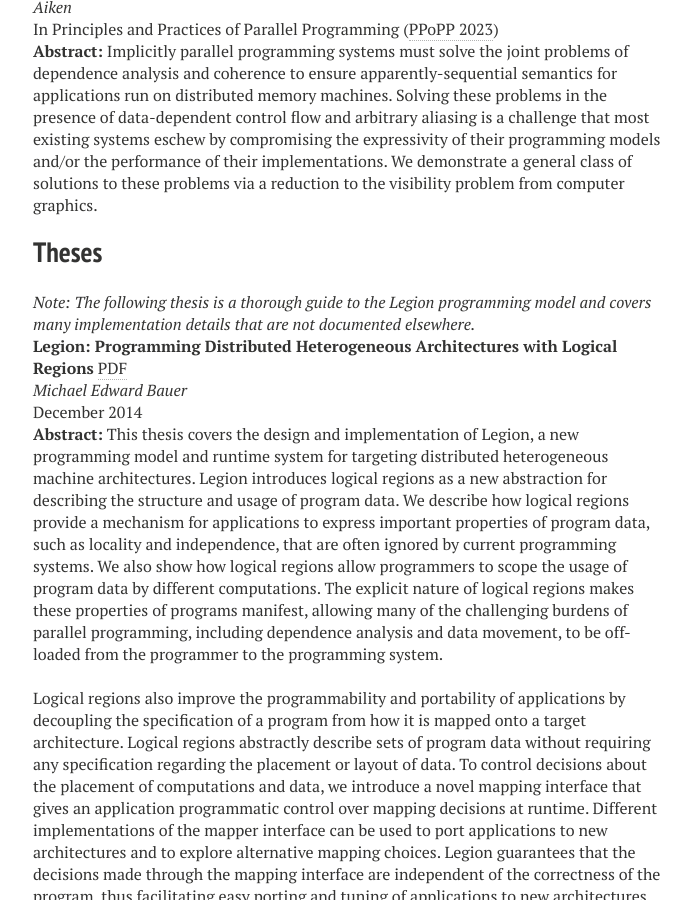
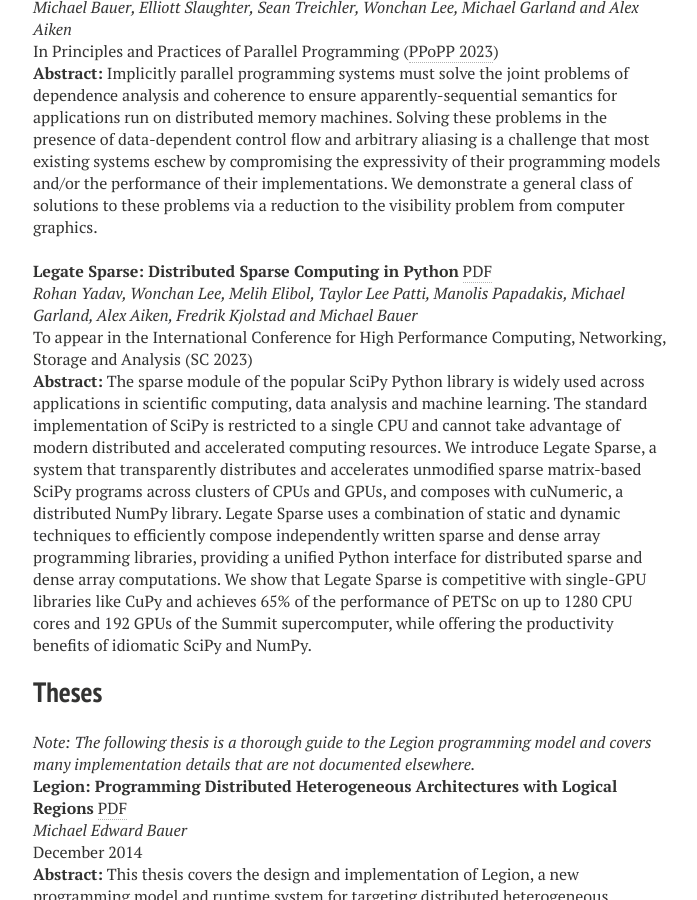
Before and after one commit to apryakhin/legion.stanford.edu, a Jekyll site: the page built from publications.md, in a window 1280 px wide and 900 px high, scrolled down 12433 px. Shown: the whole window, without its empty margins (287-984 px from the left). Built offline with Jekyll 4.4.1, drawn with Linux system fonts in a browser that asks for light colours; nearby versions of some CDN libraries; some of the changed text lies outside the part shown.

Commit message:
Add Legate Sparse paper.

```diff
--- a/publications.md
+++ b/publications.md
@@ -33,6 +33,7 @@ title: Publications
       * [Tensor Algebra (PLDI 2022)](#distal2022) \[[PDF]({{ "/pdfs/distal2022.pdf" | relative_url }})]
       * [Distributed Task Fusion (PAW-ATM 2022)](#pawatm2022) \[[PDF]({{ "/pdfs/pawatm2022.pdf" | relative_url }})]
       * [Sparse Tensor Algebra (SC 2022)](#spdistal2022) \[[PDF]({{ "/pdfs/spdistal2022.pdf" | relative_url }})]
+      * [Legate Sparse (SC 2023)](#legate-sparse2023) \[[PDF](/pdfs/legate-sparse2023.pdf)]
   * Applications:
       * [S3D-Legion (2017)](#s3d2017) \[[PDF](https://www.taylorfrancis.com/books/e/9781315277400/chapters/10.1201/b21930-12)]
       * [Soleil-X (2018)](#soleilx2018) \[[PDF]({{ "/pdfs/soleilx2018.pdf" | relative_url }})]
@@ -638,6 +639,29 @@ the performance of their implementations. We demonstrate a general class of
 solutions to these problems via a reduction to the visibility problem from
 computer graphics.
 
+
+<a name="legate-sparse2023"></a>__Legate Sparse: Distributed Sparse Computing in Python__ [PDF]({{ "/pdfs/legate-sparse2023.pdf" | relative_url }}) <br/>
+_Rohan Yadav, Wonchan Lee, Melih Elibol, Taylor Lee Patti, Manolis Papadakis, Michael Garland, Alex Aiken, Fredrik Kjolstad and Michael Bauer_ <br/>
+To appear in the International Conference for High Performance Computing, Networking, Storage and Analysis (SC 2023) <br/>
+__Abstract:__ The sparse module of the popular SciPy Python library is
+widely used across applications in scientific computing, data analysis
+and machine learning. The standard implementation of SciPy is
+restricted to a single CPU and cannot take advantage of modern
+distributed and accelerated computing resources. We introduce Legate
+Sparse, a system that transparently distributes and accelerates
+unmodified sparse matrix-based SciPy programs across clusters of CPUs
+and GPUs, and composes with cuNumeric, a distributed NumPy
+library. Legate Sparse uses a combination of static and dynamic
+techniques to efficiently compose independently written sparse and
+dense array programming libraries, providing a unified Python
+interface for distributed sparse and dense array computations. We show
+that Legate Sparse is competitive with single-GPU libraries like CuPy
+and achieves 65% of the performance of PETSc on up to 1280 CPU cores
+and 192 GPUs of the Summit supercomputer, while offering the
+productivity benefits of idiomatic SciPy and NumPy.
+
+
+
 ## Theses
 
 <a name="bauer_thesis"></a>*Note: The following thesis is a thorough guide to the Legion programming model and covers many implementation details that are not documented elsewhere.*<br/>
```
Also changed, not shown: 1 other file.
